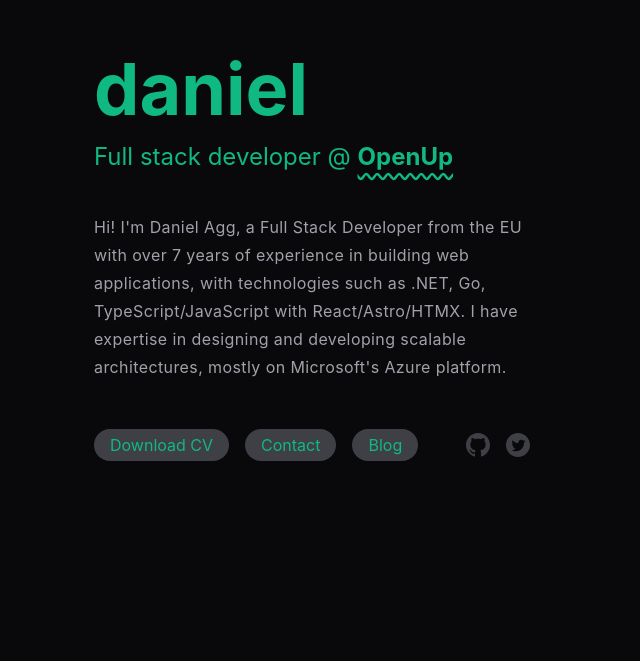
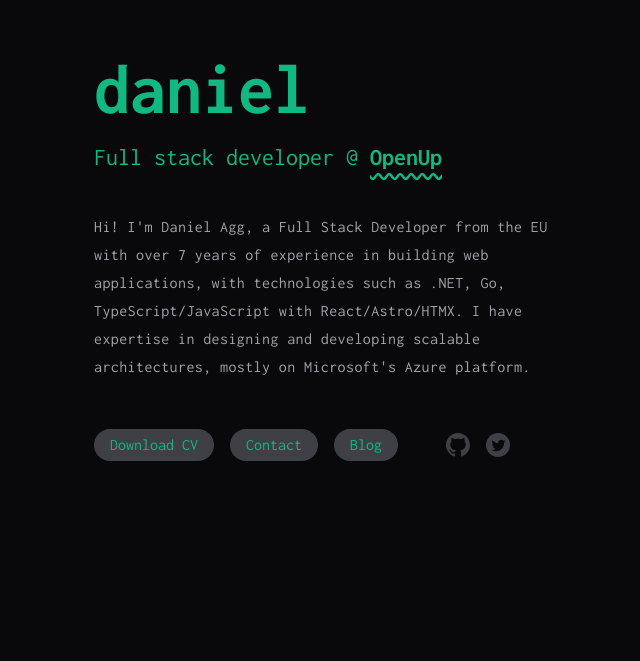
Before and after one commit to danielagg/personal-website-nextjs, a Next.js app: page / in a window 1280 px wide. Shown: the part 139-800 px from the top of the page, without its empty margins (242-882 px from the left). Built offline with nearby package versions, Linux system fonts and the light colour scheme.

Commit message:
use next/font

```diff
--- a/app/layout.tsx
+++ b/app/layout.tsx
@@ -1,4 +1,7 @@
 import "../styles/globals.css";
+import { Inconsolata } from "next/font/google";
+
+const inter = Inconsolata({ subsets: ["latin"] });
 
 export const metadata = {
   title: "Daniel Agg | Full Stack Developer",
@@ -12,7 +15,9 @@ export default function RootLayout({
 }): JSX.Element {
   return (
     <html lang="en">
-      <body className="w-full relative bg-background text-gray">
+      <body
+        className={`w-full relative bg-background text-gray ${inter.className}`}
+      >
         {children}
       </body>
     </html>
--- a/styles/globals.css
+++ b/styles/globals.css
@@ -1,14 +1,11 @@
 @tailwind base;
 @tailwind components;
 @tailwind utilities;
-@import url("https://fonts.googleapis.com/css2?family=Inconsolata:wght@400;700&display=swap");
 
 html,
 body {
   padding: 0;
   margin: 0;
-  font-family: Inconsolata, -apple-system, BlinkMacSystemFont, Segoe UI, Roboto,
-    Oxygen, Ubuntu, Cantarell, Fira Sans, Droid Sans, Helvetica Neue, sans-serif;
 }
 
 a {
--- a/tailwind.config.js
+++ b/tailwind.config.js
@@ -18,23 +18,17 @@ module.exports = {
       },
     },
     extend: {
-      fontFamily: {
-        heebo: ["Inconsolata", "sans-serif"],
-      },
       typography: (theme) => ({
         DEFAULT: {
           css: {
             h1: {
               color: theme("colors.gray.700"),
-              fontFamily: ["Inconsolata", "sans-serif"],
             },
             h2: {
               color: theme("colors.gray.700"),
-              fontFamily: ["Inconsolata", "sans-serif"],
             },
             p: {
               color: theme("colors.gray.700"),
-              fontFamily: ["Inconsolata", "sans-serif"],
               overflowWrap: "break-word",
             },
           },
```
